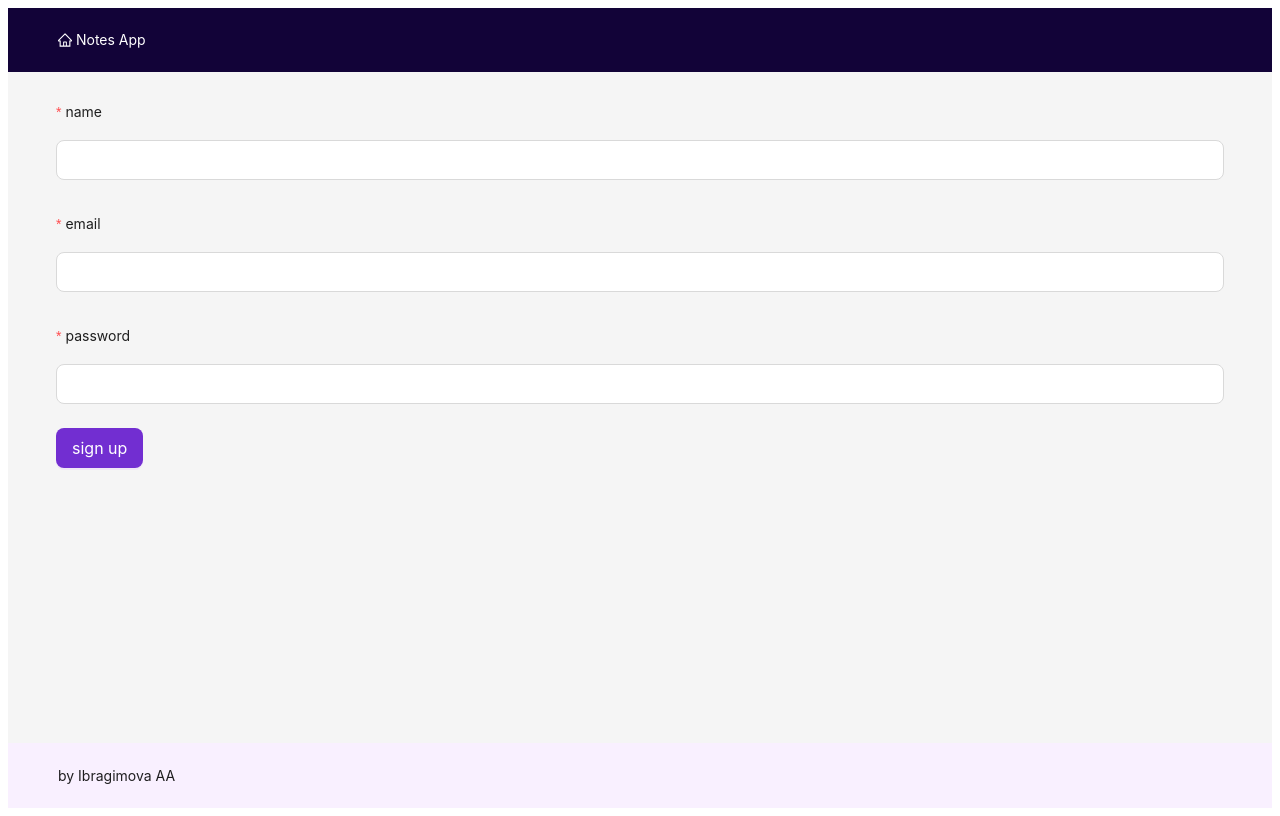
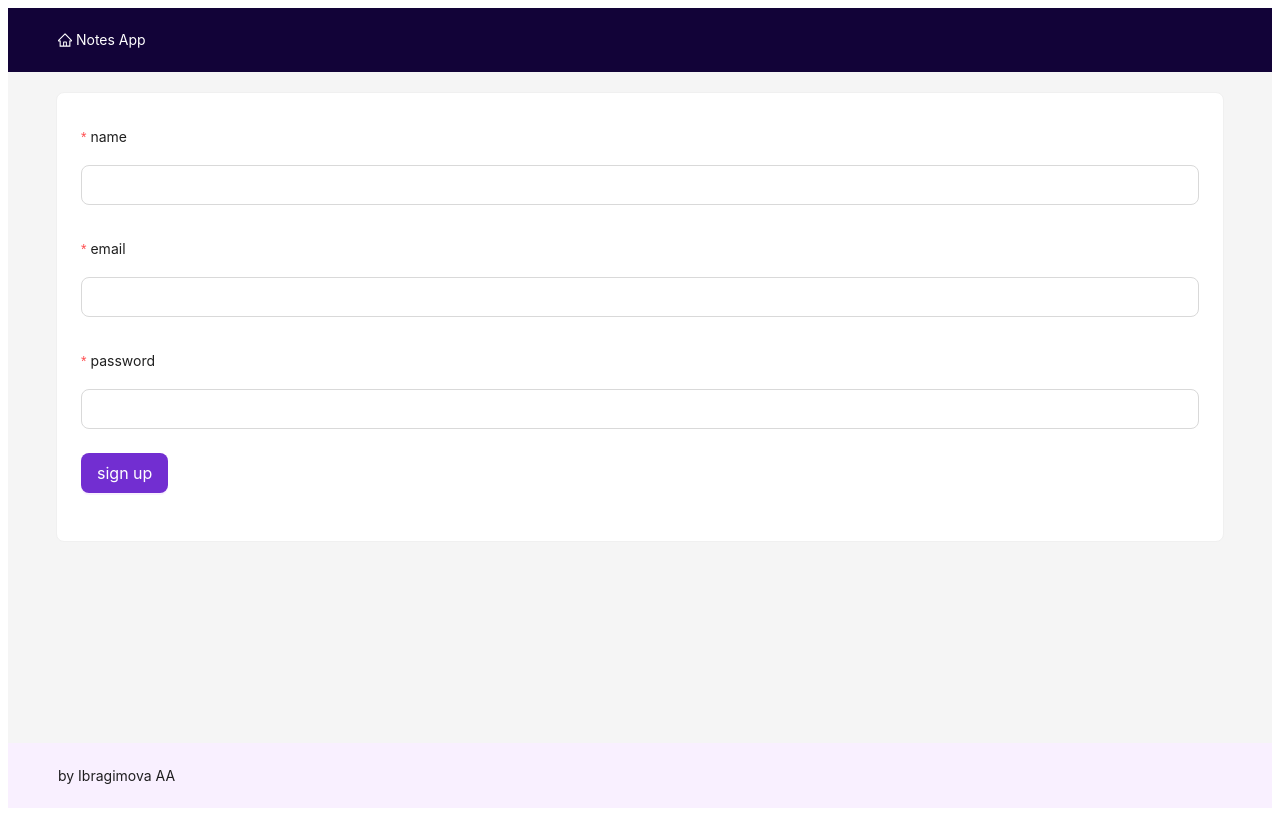
Before and after one commit to IbragimovaN/Notes-app2, a React (Vite) app in the folder client/: page /signUp in a window 1280 px wide. Built offline with nearby package versions, Linux system fonts and the light colour scheme.

Commit message:
style: формы в карточках

```diff
--- a/client/src/pages/signInPage/SignInPage.tsx
+++ b/client/src/pages/signInPage/SignInPage.tsx
@@ -1,4 +1,4 @@
-import { Button, Form, Input, message } from "antd";
+import { Button, Form, Input, message, Card } from "antd";
 import axios from "axios";
 import { useAuth } from "../../context/authProvider";
 import { useNavigate } from "react-router";
@@ -12,10 +12,8 @@ export const SignInPage = () => {
       const { user, error } = data.data;
 
       if (error) {
-        console.log(error);
         return <div> error</div>;
       } else {
-        console.log(user);
         auth.login(user, () => {
           messageApi.open({
             type: "success",
@@ -36,6 +34,7 @@ export const SignInPage = () => {
     <>
       {" "}
       {contextHolder}
+      <Card>
         <Form onFinish={handleSubmit} size="large" layout="vertical">
           <Form.Item
             label="email"
@@ -67,6 +66,7 @@ export const SignInPage = () => {
             </Button>
           </Form.Item>
         </Form>
+      </Card>
     </>
   );
 };
--- a/client/src/pages/signUpPage/SignUpPage.tsx
+++ b/client/src/pages/signUpPage/SignUpPage.tsx
@@ -1,4 +1,4 @@
-import { Button, Form, Input } from "antd";
+import { Button, Form, Input, Card } from "antd";
 import axios from "axios";
 import { useAuth } from "../../context/authProvider";
 import { useNavigate } from "react-router";
@@ -15,6 +15,8 @@ export const SignUpPage = () => {
   };
 
   return (
+    <Card>
+      {" "}
       <Form onFinish={handleSubmit} size="large" layout="vertical">
         <Form.Item
           label="name"
@@ -58,5 +60,6 @@ export const SignUpPage = () => {
           </Button>
         </Form.Item>
       </Form>
+    </Card>
   );
 };
```
Lines whose indentation alone changed are shown as unchanged.
